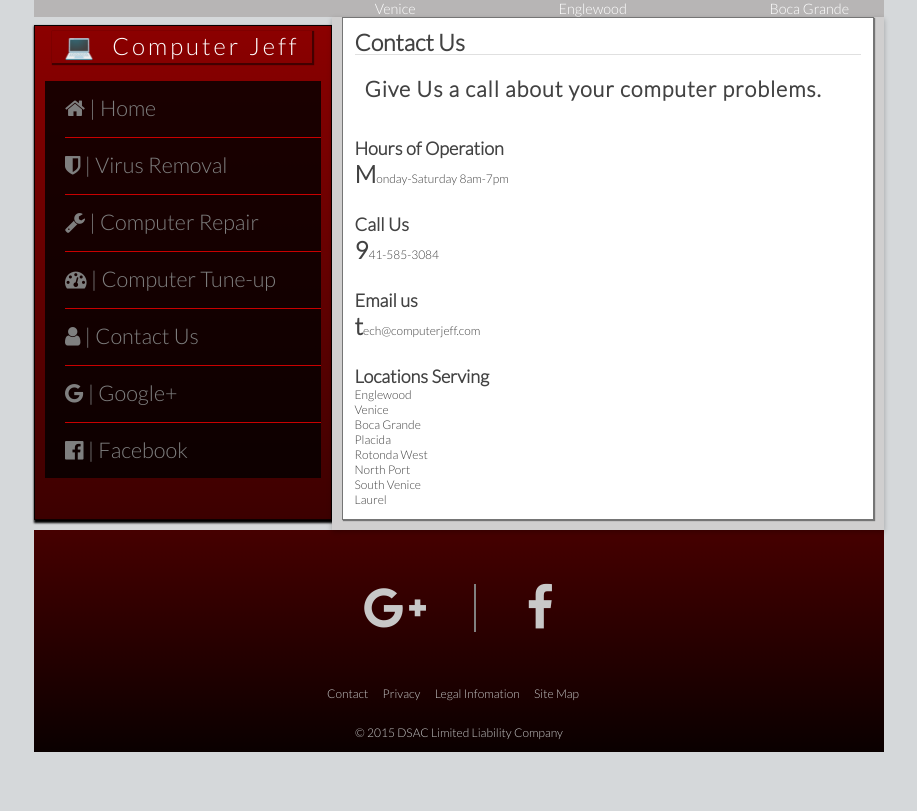
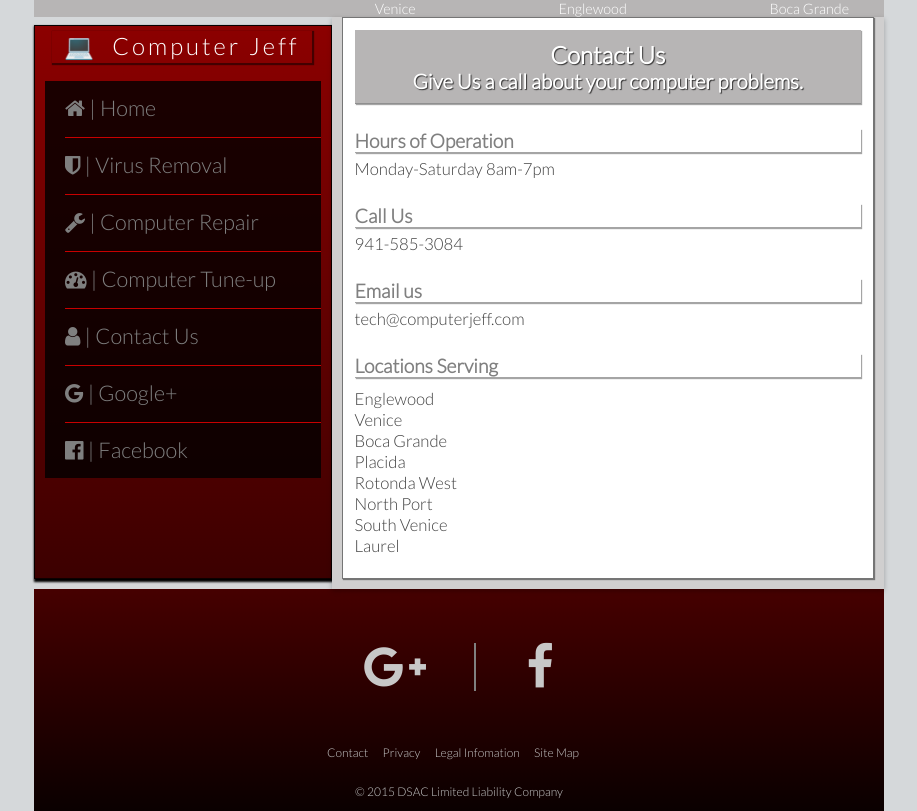
Before and after one commit to jreiher2003/computer-jeff, a Flask app: page /contact-us in a window 1280 px wide. Shown: the whole page, without its empty margins (181-1098 px from the left). Before the commit the page ends 752 px from the top, so only its background shows below. Run offline with Flask 2, Linux system fonts and the light colour scheme; some libraries are stand-ins or nearby versions.

Commit message:
add styles and classes to contact.html

```diff
--- a/jeff/static/css/styles.css
+++ b/jeff/static/css/styles.css
@@ -393,7 +393,8 @@ div.tune-up {
 }
 div.sales__header {
   text-align: center;
-  color: white;
+  color: rgba(255,255,255,1);
+  text-shadow: 1px 1px 1px rgba(0,0,0,.7);
   padding: .75em;
 }
 h2.sales__title {
@@ -433,6 +434,7 @@ a.virus-removal-top:hover {
   font-size: 2em;
   text-align: left;
   color: rgba(255,255,255,1);
+  text-shadow: 1px 1px 1px rgba(0,0,0,.7);
   margin-top: 0;
   padding: 10px;
   padding-bottom: 25px;
@@ -521,16 +523,45 @@ a.virus-removal-cta:hover {
 }
 /*contact page*/
 /*################*/
+.contact__header {
+  text-align: center;
+  width: 100%;
+  background-color: rgba(183,181,181,1);
+  color: rgba(255,255,255,1);
+  border-bottom: 1px solid rgba(127,127,127,.7);
+  box-shadow: 1px 1px 1px rgba(127,127,127,.7);
+  padding: 10px;
+  text-shadow: 1px 1px 1px rgba(0,0,0,.7);
+}
+.contact__header h2 {
+  font-size: 2em;
+}
+.contact__header h4 {
+  font-size: 1.7em;
+}
+
 h5.contact {
+  font-size: 1.6em;
   margin-top: 25px;
-  font-size: 1.5em;
+  border-bottom: 1px solid rgba(127,127,127,.7);
+  box-shadow: 1px 1px 1px rgba(127,127,127,.7);
+  color: grey;
 }
 p.h__o {
   margin: 0;
   padding: 0;
+  padding-top: 5px;
   font-weight: 500;
+  font-size: 1.4em;
 }
-
+p.h__o::first-letter{
+  font-size: 100%;
+  font-weight: normal;
+}
+ul.contact__location {
+  margin: 10px 0;
+  font-size: 1.4em;
+}
 
 @media screen and (min-width: 448px) {
   .locations ul li {
--- a/jeff/templates/contact.html
+++ b/jeff/templates/contact.html
@@ -5,8 +5,10 @@
 <!-- <h2>Virus Removal</h2> -->
 
 <section class="sales">
-	<h2 class="sales__title">Contact Us</h2>
-	<h4 class="sales__sub__title">Give Us a call about your computer problems.</h4>
+	<div class="contact__header">
+	<h2>Contact Us</h2>
+	<h4>Give Us a call about your computer problems.</h4>
+	</div>
 
 	<h5 class="contact">Hours of Operation</h5>
 	<p class="h__o">Monday-Saturday 8am-7pm</p>
@@ -18,7 +20,7 @@
 	<p class="h__o">tech@computerjeff.com</p>
 
 	<h5 class="contact">Locations Serving</h5>
-	<ul>
+	<ul class="contact__location">
 		<li>Englewood</li>
 		<li>Venice</li>
 		<li>Boca Grande</li>
```
